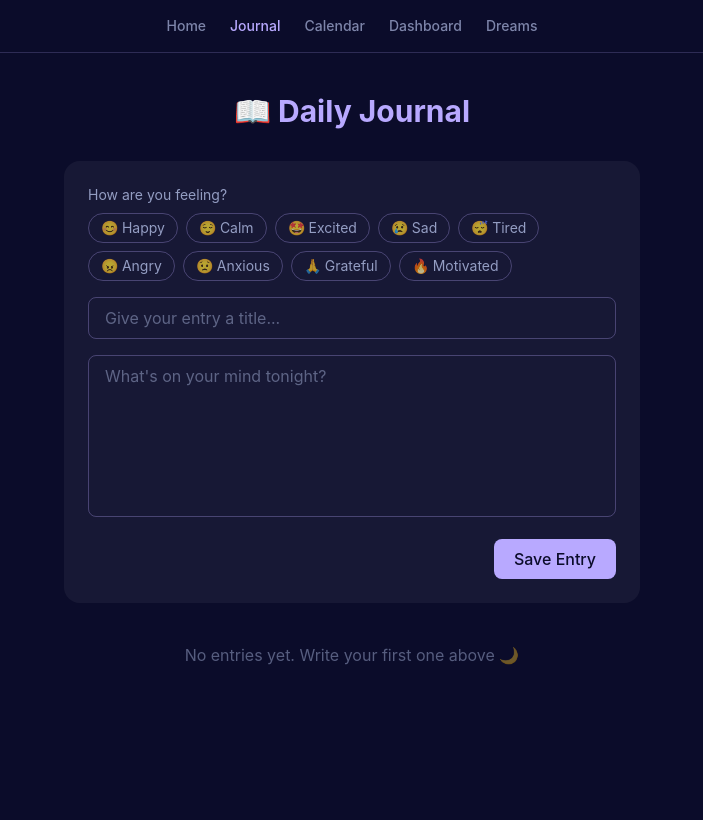
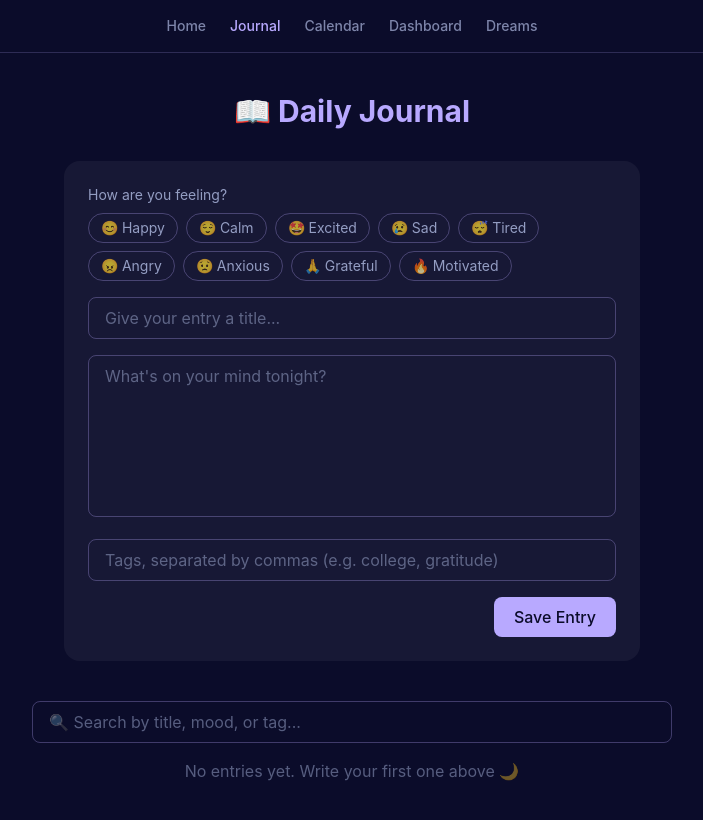
Before and after one commit to arpitasen060605/Whimsicalllll, a React (Vite) app in the folder MoonMuse/: page /journal in a window 1280 px wide. Shown: the top 820 px of the page, without its empty margins (288-991 px from the left). Built offline with nearby package versions, Linux system fonts and the light colour scheme.

Commit message:
Added Tags and search for Journal entries

```diff
--- a/MoonMuse/src/components/EntryCard.jsx
+++ b/MoonMuse/src/components/EntryCard.jsx
@@ -18,6 +18,20 @@ function EntryCard({ entry, onEdit, onDelete }) {
         {moodData ? `${moodData.emoji} ${moodData.label}` : entry.mood}
       </p>
       <p className="text-moonlight/80 whitespace-pre-wrap">{entry.content}</p>
+
+      {entry.tags?.length > 0 && (
+        <div className="flex flex-wrap gap-2 mt-3">
+          {entry.tags.map((tag) => (
+            <span
+              key={tag}
+              className="text-xs px-2 py-0.5 rounded-full bg-lavender/10 text-lavender/80"
+            >
+              #{tag}
+            </span>
+          ))}
+        </div>
+      )}
+
       <div className="flex gap-4 mt-4 text-sm">
         <button onClick={() => onEdit(entry)} className="text-moonlight/60 hover:text-lavender">
           Edit
--- a/MoonMuse/src/components/EntryForm.jsx
+++ b/MoonMuse/src/components/EntryForm.jsx
@@ -5,14 +5,22 @@ function EntryForm({ onSave, initialData = null, onCancel }) {
   const [title, setTitle] = useState(initialData?.title || '')
   const [content, setContent] = useState(initialData?.content || '')
   const [mood, setMood] = useState(initialData?.mood || '')
+  const [tagsInput, setTagsInput] = useState(initialData?.tags?.join(', ') || '')
 
   function handleSubmit(e) {
     e.preventDefault()
     if (!title.trim() || !content.trim() || !mood) return
-    onSave({ title, content, mood })
+
+    const tags = tagsInput
+      .split(',')
+      .map((t) => t.trim().toLowerCase())
+      .filter((t) => t.length > 0)
+
+    onSave({ title, content, mood, tags })
     setTitle('')
     setContent('')
     setMood('')
+    setTagsInput('')
   }
 
   return (
@@ -53,6 +61,14 @@ function EntryForm({ onSave, initialData = null, onCancel }) {
         className="w-full bg-transparent border border-lavender/30 rounded-lg px-4 py-2 text-moonlight placeholder:text-moonlight/40 focus:outline-none focus:border-lavender resize-none"
       />
 
+      <input
+        type="text"
+        placeholder="Tags, separated by commas (e.g. college, gratitude)"
+        value={tagsInput}
+        onChange={(e) => setTagsInput(e.target.value)}
+        className="w-full bg-transparent border border-lavender/30 rounded-lg px-4 py-2 text-moonlight placeholder:text-moonlight/40 focus:outline-none focus:border-lavender"
+      />
+
       <div className="flex gap-3 justify-end">
         {onCancel && (
           <button
--- a/MoonMuse/src/pages/Journal.jsx
+++ b/MoonMuse/src/pages/Journal.jsx
@@ -1,4 +1,4 @@
-import { useState, useEffect } from 'react'
+import { useState, useEffect, useMemo } from 'react'
 import EntryForm from '../components/EntryForm'
 import EntryCard from '../components/EntryCard'
 import { getEntries, addEntry, updateEntry, deleteEntry } from '../utils/storage'
@@ -6,6 +6,7 @@ import { getEntries, addEntry, updateEntry, deleteEntry } from '../utils/storage
 function Journal() {
   const [entries, setEntries] = useState([])
   const [editingEntry, setEditingEntry] = useState(null)
+  const [searchQuery, setSearchQuery] = useState('')
 
   useEffect(() => {
     setEntries(getEntries())
@@ -27,22 +28,49 @@ function Journal() {
     setEntries(updated)
   }
 
+  const filteredEntries = useMemo(() => {
+    const query = searchQuery.trim().toLowerCase()
+    if (!query) return entries
+
+    return entries.filter((entry) => {
+      const inTitle = entry.title.toLowerCase().includes(query)
+      const inContent = entry.content.toLowerCase().includes(query)
+      const inMood = entry.mood.toLowerCase().includes(query)
+      const inTags = entry.tags?.some((tag) => tag.includes(query))
+      return inTitle || inContent || inMood || inTags
+    })
+  }, [entries, searchQuery])
+
   return (
     <div className="max-w-2xl mx-auto py-10 px-4">
       <h1 className="text-3xl font-bold text-lavender text-center mb-8">📖 Daily Journal</h1>
 
       <EntryForm
-  key={editingEntry?.id || 'new'}
-  onSave={handleSave}
-  initialData={editingEntry}
-  onCancel={editingEntry ? () => setEditingEntry(null) : null}
-/>
+        key={editingEntry?.id || 'new'}
+        onSave={handleSave}
+        initialData={editingEntry}
+        onCancel={editingEntry ? () => setEditingEntry(null) : null}
+      />
 
-      <div className="mt-10 space-y-4">
-        {entries.length === 0 ? (
-          <p className="text-center text-moonlight/40">No entries yet. Write your first one above 🌙</p>
+      <div className="mt-10 mb-4">
+        <input
+          type="text"
+          placeholder="🔍 Search by title, mood, or tag..."
+          value={searchQuery}
+          onChange={(e) => setSearchQuery(e.target.value)}
+          className="w-full bg-transparent border border-lavender/30 rounded-lg px-4 py-2 text-moonlight placeholder:text-moonlight/40 focus:outline-none focus:border-lavender"
+        />
+      </div>
+
+      <div className="space-y-4">
+        {filteredEntries.length === 0 ? (
+          <p className="text-center text-moonlight/40">
+            {entries.length === 0
+              ? 'No entries yet. Write your first one above 🌙'
+              : 'No entries match your search.'}
+          </p>
         ) : (
-          entries.map((entry) => (
+          filteredEntries.map((entry) => (
             <EntryCard
               key={entry.id}
               entry={entry}
```
